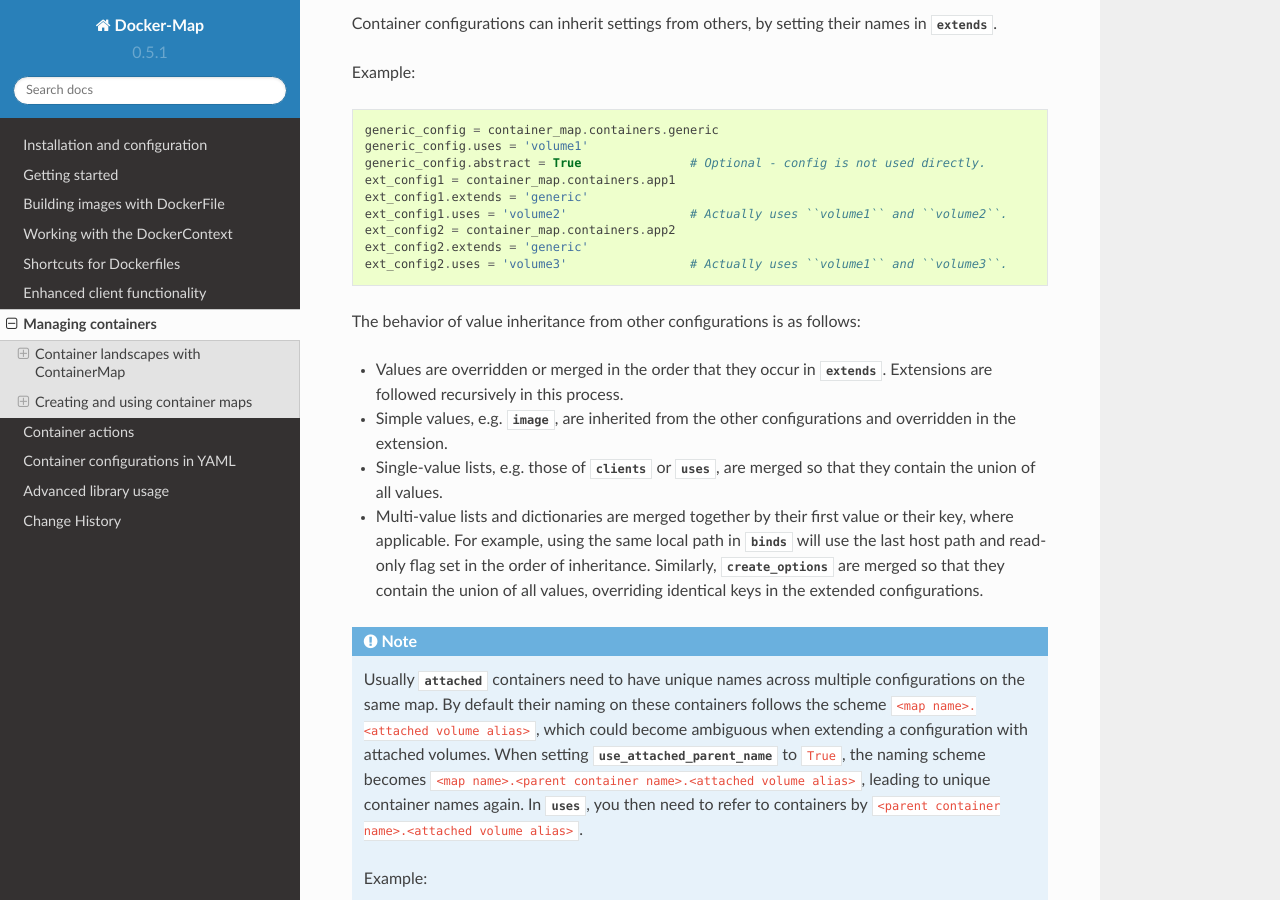
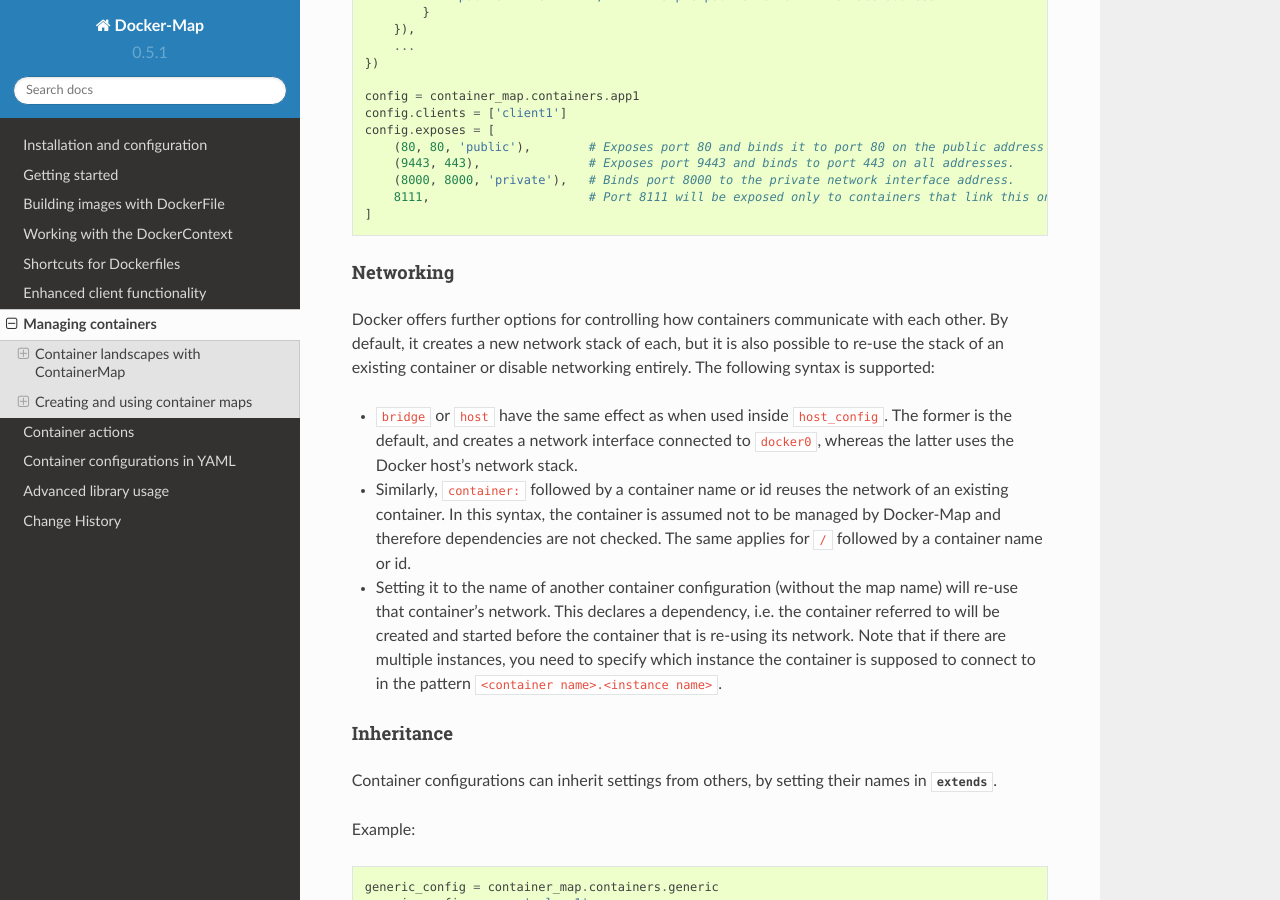
Before and after one commit to merll/docker-map, a Sphinx documentation site: the page built from docs/guide/containers/maps.rst, in a window 1280 px wide and 900 px high, scrolled down 7525 px. Built offline with Sphinx 7.4.7 and the Read the Docs theme 2.0.0, drawn with Linux system fonts in a browser that asks for light colours; some of the changed text lies outside the part shown.

Commit message:
Docs for new features.

```diff
--- a/docs/guide/containers/maps.rst
+++ b/docs/guide/containers/maps.rst
@@ -163,6 +163,19 @@
 for processes that you only want running exactly once per cluster of servers (e.g. celerybeat or database migrations).
 It is also possible to run a particular configuration on a larger or completely different set of clients than the map
 default specifies.
+
+Stop timeout
+""""""""""""
+When stopping or restarting a container, Docker sends a ``SIGINT`` signal to its main process. After a timeout period,
+if the process is still not shut down, it receives a ``SIGKILL``. Some containers, e.g. database servers, may take
+longer than Docker's default timeout of 10 seconds. For this purpose
+:attr:`~dockermap.map.config.ContainerConfiguration.stop_timeout` can be set to a higher value.
+
+.. tip::
+
+    This setting is also available on client level. The container configuration takes precedence over the client
+    setting.
+
 
 Shared volumes
 """"""""""""""
@@ -332,6 +345,22 @@
         8111,                      # Port 8111 will be exposed only to containers that link this one.
     ]
 
+
+Networking
+""""""""""
+Docker offers further options for controlling how containers communicate with each other. By default, it creates a new
+network stack of each, but it is also possible to re-use the stack of an existing container or disable networking
+entirely. The following syntax is supported:
+
+* ``bridge`` or ``host`` have the same effect as when used inside ``host_config``. The former is the default, and
+  creates a network interface connected to ``docker0``, whereas the latter uses the Docker host's network stack.
+* Similarly, ``container:`` followed by a container name or id reuses the network of an existing container. In this
+  syntax, the container is assumed not to be managed by Docker-Map and therefore dependencies are not checked. The
+  same applies for ``/`` followed by a container name or id.
+* Setting it to the name of another container configuration (without the map name) will re-use that container's network.
+  This declares a dependency, i.e. the container referred to will be created and started before the container that is
+  re-using its network. Note that if there are multiple instances, you need to specify which instance the container
+  is supposed to connect to in the pattern ``<container name>.<instance name>``.
 
 Inheritance
 """""""""""
```
Also changed, not shown: 1 other file.
